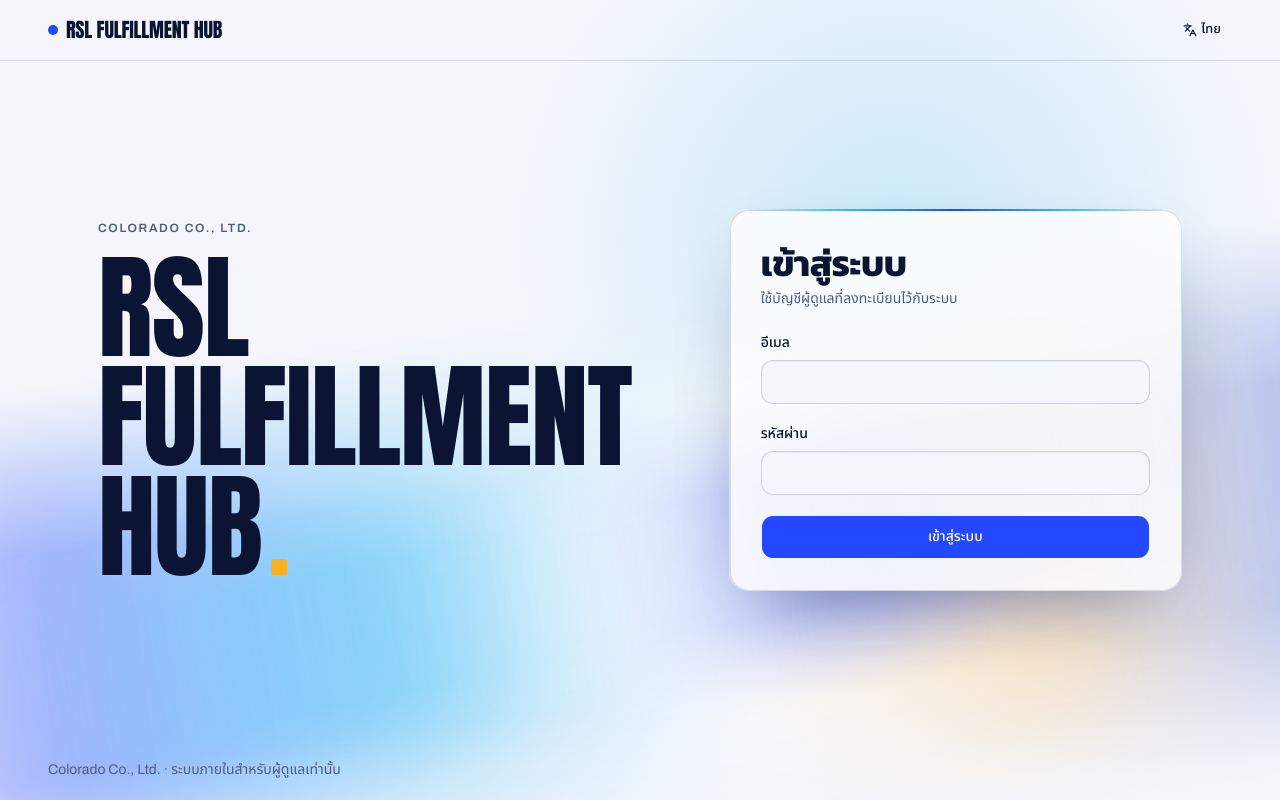
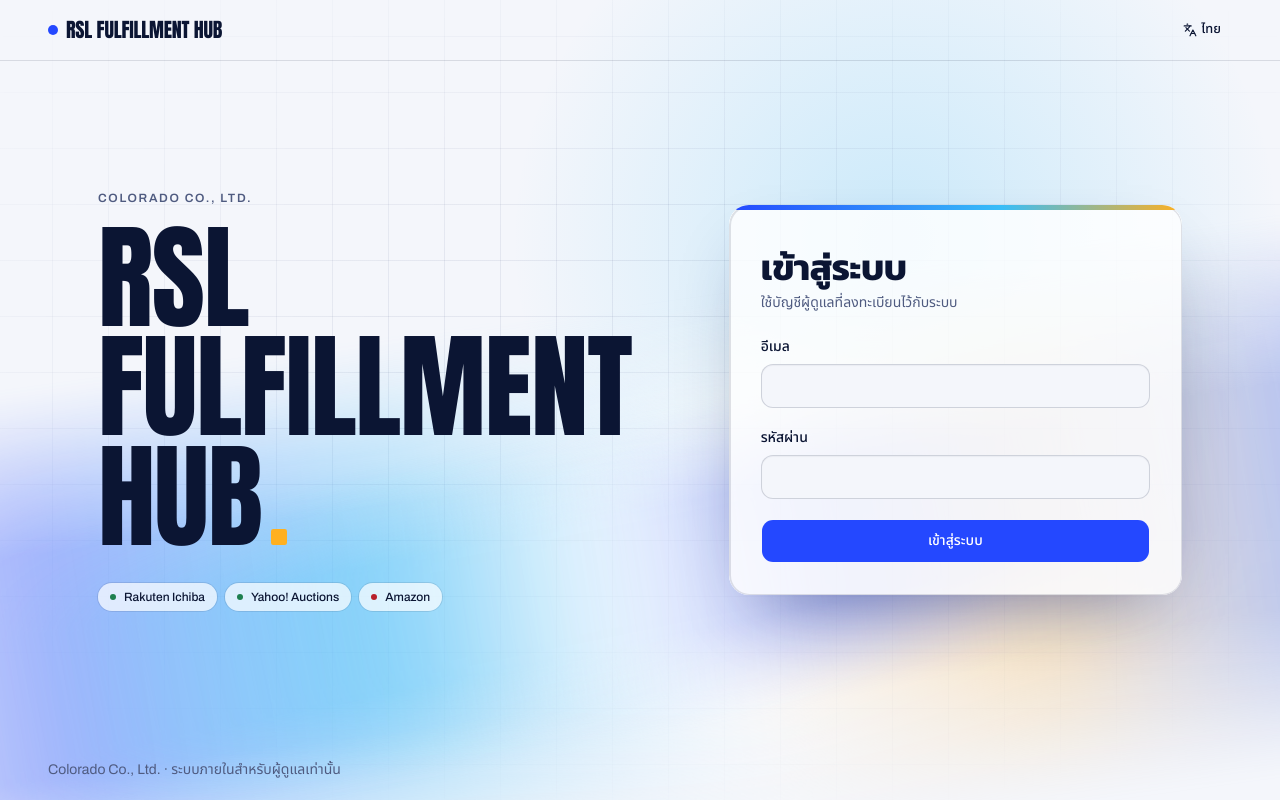
Before and after one commit to xbpkdi/01418321-final-project, a Next.js app: page /login in a window 1280 px wide. Built offline with nearby package versions, Linux system fonts and the light colour scheme.

Commit message:
style: calm the login title, keep the form card still and add a blueprint grid

```diff
--- a/src/app/globals.css
+++ b/src/app/globals.css
@@ -257,9 +257,13 @@
     animation: rise 0.7s var(--ease-out-expo) both;
   }
 
-  /* ตัวอักษรใน FlapTitle: ชี้แล้วเด้งและเปลี่ยนเป็น cobalt */
+  /* ตัวอักษรใน FlapTitle: พลิกขึ้นมาทีละตัวตอนโหลด ชี้ตัวไหนตัวนั้นเอียงและเป็น cobalt
+     fill-mode เป็น backwards เพื่อไม่ให้ค่าสุดท้ายของ animation ทับ transform ตอน hover */
   .flap-char {
     display: inline-block;
+    transform-origin: 50% 100%;
+    animation: flap-in 0.7s var(--ease-out-expo) backwards;
+    animation-delay: calc(var(--i, 0) * 45ms + 120ms);
     transition:
       transform 0.35s var(--ease-out-expo),
       color 0.2s;
@@ -269,23 +273,18 @@
     color: var(--cobalt);
   }
 
-  /* การ์ดกระจกที่เอียงตามเมาส์ (TiltCard) */
-  .tilt-stage {
-    perspective: 1100px;
-  }
-  .tilt-card {
+  /* การ์ดกระจก (GlowCard): ตัวการ์ดนิ่ง ขอบเรืองแสงตามเมาส์ แถบไล่สีด้านบน */
+  .glow-card {
     position: relative;
+    overflow: hidden;
     border-radius: 1.25rem;
-    background: color-mix(in srgb, #fff 80%, transparent);
+    background: color-mix(in srgb, #fff 82%, transparent);
     backdrop-filter: blur(18px) saturate(1.4);
     box-shadow:
       0 30px 70px -30px color-mix(in srgb, var(--navy) 45%, transparent),
       inset 0 1px 0 #fff;
-    transform: rotateX(var(--rx, 0deg)) rotateY(var(--ry, 0deg));
-    transition: transform 0.6s var(--ease-out-expo);
   }
-  /* ขอบไล่สีตามตำแหน่งเมาส์ */
-  .tilt-card::before {
+  .glow-card::before {
     content: "";
     position: absolute;
     inset: 0;
@@ -304,6 +303,27 @@
       linear-gradient(#000 0 0);
     mask-composite: exclude;
     pointer-events: none;
+  }
+  .glow-card::after {
+    content: "";
+    position: absolute;
+    inset: 0 0 auto;
+    height: 5px;
+    background: linear-gradient(90deg, var(--cobalt), var(--sky) 60%, var(--amber));
+  }
+
+  /* ตารางเส้นบางแบบกระดาษ blueprint จางลงที่ขอบ */
+  .grid-paper {
+    position: absolute;
+    inset: 0;
+    z-index: -1;
+    pointer-events: none;
+    background-image:
+      linear-gradient(color-mix(in srgb, var(--navy) 7%, transparent) 1px, transparent 1px),
+      linear-gradient(90deg, color-mix(in srgb, var(--navy) 7%, transparent) 1px, transparent 1px);
+    background-size: 56px 56px;
+    background-position: center;
+    mask-image: radial-gradient(ellipse 70% 60% at 50% 45%, #000 30%, transparent 100%);
   }
 
   /* แสงฟ้าจางๆ ตามเมาส์บนพื้นหลังทั้งหน้า */
@@ -347,6 +367,12 @@
     transform: rotate(-14deg) translateX(-8%);
   }
 }
+@keyframes flap-in {
+  from {
+    opacity: 0;
+    transform: perspective(600px) translateY(0.3em) rotateX(-75deg);
+  }
+}
 @keyframes rise {
   from {
     opacity: 0;
@@ -357,10 +383,10 @@
 @media (prefers-reduced-motion: reduce) {
   .ribbon,
   .ribbon-2,
-  .rise {
+  .rise,
+  .flap-char {
     animation: none;
   }
-  .tilt-card,
   .stat-card,
   .flap-char {
     transition: none;
--- a/src/app/login/page.tsx
+++ b/src/app/login/page.tsx
@@ -2,7 +2,8 @@
 
 // LoginScreen — UC 1A เข้าสู่ระบบ
 // โครงหน้าแนว poster: ชื่อระบบตัวใหญ่ซ้าย (split-flap) + การ์ดฟอร์มกระจกขวา
-// ด้านหลังเป็นแถบแสง ribbon โทนน้ำเงินและแสงจางๆ ตามเมาส์
+// ด้านหลังเป็นตาราง blueprint จางๆ + แถบแสง ribbon โทนน้ำเงิน + แสงจางๆ ตามเมาส์
+// ใต้หัวข้อเป็นป้ายช่องทางขายพร้อมสถานะการเชื่อมต่อ (ข้อมูลเดียวกับ dashboard)
 // ข้อความและเงื่อนไขตรวจสอบทุกอย่างมาจาก 00-use-case-descriptions.md
 
 import { useRef, useState } from "react";
@@ -14,7 +15,8 @@
 import { Spinner } from "@/components/ui/spinner";
 import { LanguageToggle } from "@/components/app-shell/language-toggle";
 import { FlapTitle } from "@/components/landing/flap-title";
-import { TiltCard } from "@/components/landing/tilt-card";
+import { GlowCard } from "@/components/landing/glow-card";
+import { MOCK_CONNECTIONS } from "@/mock/orders";
 import { usePrefersReducedMotion } from "@/hooks/use-prefers-reduced-motion";
 
 import { useT } from "@/lib/i18n/context";
@@ -86,6 +88,7 @@
       onPointerMove={trackGlow}
       className="cursor-glow relative isolate flex min-h-[100dvh] flex-col overflow-hidden"
     >
+      <div className="grid-paper" aria-hidden />
       <div className="ribbon" aria-hidden />
       <div className="ribbon ribbon-2" aria-hidden />
 
@@ -110,10 +113,23 @@
               />
             }
           />
+          <ul className="mt-8 flex flex-wrap gap-2">
+            {MOCK_CONNECTIONS.map((c) => (
+              <li
+                key={c.channel}
+                className="bg-card/70 inline-flex items-center gap-2 rounded-full px-3 py-1.5 text-xs font-medium ring-1 ring-foreground/10 backdrop-blur"
+              >
+                <span
+                  className={`size-1.5 rounded-full ${c.connected ? "bg-status-success" : "bg-status-cancelled"}`}
+                />
+                {c.channel}
+              </li>
+            ))}
+          </ul>
         </section>
 
         <div className="rise" style={{ animationDelay: "140ms" }}>
-          <TiltCard className="p-6 sm:p-8">
+          <GlowCard className="p-6 pt-8 sm:p-8 sm:pt-10">
             <h2 className="display text-4xl">{t.login.title}</h2>
             <p className="text-muted-foreground mt-2 text-sm">
               {t.login.description}
@@ -168,7 +184,7 @@
                 </Field>
               </FieldGroup>
             </form>
-          </TiltCard>
+          </GlowCard>
         </div>
       </main>
 
--- a/src/components/landing/flap-title.tsx
+++ b/src/components/landing/flap-title.tsx
@@ -1,18 +1,7 @@
-"use client";
-
-// หัวข้อแบบป้าย split-flap: ตอนโหลดตัวอักษรสุ่มวนแล้วหยุดทีละตัวจากซ้ายไปขวา
-// ชี้เมาส์ที่หัวข้อเพื่อสุ่มใหม่อีกรอบ ชี้ตัวอักษรเดี่ยวแล้วตัวนั้นเด้ง
-// ผู้ใช้ที่ตั้ง prefers-reduced-motion เห็นข้อความนิ่งทันที
-
-import { useCallback, useEffect, useRef, useState } from "react";
-import { usePrefersReducedMotion } from "@/hooks/use-prefers-reduced-motion";
-
-const GLYPHS = "ABCDEFGHIJKLMNOPQRSTUVWXYZ0123456789#";
-const TICK_MS = 45;
-// เวลาที่ตัวอักษรตัวแรกหยุด และระยะห่างระหว่างตัว (นับเป็นเวลา ไม่ใช่จำนวนรอบ
-// เพราะแท็บที่ไม่ได้โฟกัสจะถูกหน่วง setInterval)
-const SETTLE_MS = 280;
-const STAGGER_MS = 70;
+// หัวข้อตัวใหญ่ที่ตัวอักษรเป็นคำจริงตลอด ไม่สุ่มตัวอื่นมาแทน (สุ่มแล้วลายตา)
+// - ตอนโหลด: ตัวอักษรพลิกขึ้นมาทีละตัวจากซ้ายไปขวา ครั้งเดียว
+// - ชี้ตัวอักษรตัวไหน ตัวนั้นเอียงและเป็นสี cobalt
+// ภาพทั้งหมดอยู่ใน .flap-char ที่ globals.css ผู้ใช้ที่ตั้ง prefers-reduced-motion เห็นข้อความนิ่ง
 
 export function FlapTitle({
   text,
@@ -24,58 +13,24 @@
   /** ของตกแต่งต่อท้ายคำสุดท้าย ไม่ถูกตัดขึ้นบรรทัดใหม่แยกจากคำ */
   suffix?: React.ReactNode;
 }) {
-  const still = usePrefersReducedMotion();
-  const [shown, setShown] = useState(text);
-  const timer = useRef<number | null>(null);
-
-  const scramble = useCallback(() => {
-    if (timer.current !== null) return;
-    const start = performance.now();
-    timer.current = window.setInterval(() => {
-      const elapsed = performance.now() - start;
-      const next = [...text]
-        .map((ch, i) => {
-          if (ch === " " || elapsed > SETTLE_MS + i * STAGGER_MS) return ch;
-          return GLYPHS[Math.floor(Math.random() * GLYPHS.length)];
-        })
-        .join("");
-      setShown(next);
-      if (next === text && timer.current !== null) {
-        window.clearInterval(timer.current);
-        timer.current = null;
-      }
-    }, TICK_MS);
-  }, [text]);
-
-  useEffect(() => {
-    if (!still) scramble();
-    return () => {
-      if (timer.current !== null) window.clearInterval(timer.current);
-      timer.current = null;
-    };
-  }, [still, scramble]);
-
-  const chars = still ? text : shown;
+  let index = 0;
 
   return (
-    <h1
-      aria-label={text}
-      className={className}
-      onPointerEnter={still ? undefined : scramble}
-    >
-      {text.split(" ").map((word, w, words) => {
-        const start = words.slice(0, w).join(" ").length + (w > 0 ? 1 : 0);
-        return (
-          <span key={w} aria-hidden className="inline-block whitespace-nowrap">
-            {[...word].map((_, i) => (
-              <span key={i} className="flap-char">
-                {chars[start + i]}
-              </span>
-            ))}
-            {w < words.length - 1 ? " " : suffix}
-          </span>
-        );
-      })}
+    <h1 aria-label={text} className={className}>
+      {text.split(" ").map((word, w, words) => (
+        <span key={w} aria-hidden className="inline-block whitespace-nowrap">
+          {[...word].map((ch, i) => (
+            <span
+              key={i}
+              className="flap-char"
+              style={{ "--i": index++ } as React.CSSProperties}
+            >
+              {ch}
+            </span>
+          ))}
+          {w < words.length - 1 ? " " : suffix}
+        </span>
+      ))}
     </h1>
   );
 }
--- /dev/null
+++ b/src/components/landing/glow-card.tsx
@@ -0,0 +1,39 @@
+"use client";
+
+// การ์ดกระจกที่ขอบเรืองแสงตามตำแหน่งเมาส์ ตัวการ์ดอยู่นิ่ง (เอียงตามเมาส์แล้วมึนหัว)
+// JS แค่เซ็ต --mx/--my ส่วนภาพทั้งหมดอยู่ใน .glow-card ที่ globals.css
+
+import { useRef } from "react";
+import { cn } from "@/lib/utils";
+
+export function GlowCard({
+  className,
+  style,
+  children,
+}: {
+  className?: string;
+  style?: React.CSSProperties;
+  children: React.ReactNode;
+}) {
+  const ref = useRef<HTMLDivElement>(null);
+
+  function onMove(e: React.PointerEvent<HTMLDivElement>) {
+    if (e.pointerType !== "mouse") return;
+    const el = ref.current;
+    if (!el) return;
+    const r = el.getBoundingClientRect();
+    el.style.setProperty("--mx", `${((e.clientX - r.left) / r.width) * 100}%`);
+    el.style.setProperty("--my", `${((e.clientY - r.top) / r.height) * 100}%`);
+  }
+
+  return (
+    <div
+      ref={ref}
+      onPointerMove={onMove}
+      className={cn("glow-card", className)}
+      style={style}
+    >
+      {children}
+    </div>
+  );
+}
--- a/src/components/landing/tilt-card.tsx
+++ /dev/null
@@ -1,55 +0,0 @@
-"use client";
-
-// การ์ดที่เอียงตามเมาส์เล็กน้อย และมีแสงขอบวิ่งตามตำแหน่งเมาส์
-// JS แค่เซ็ต --mx/--my/--rx/--ry ส่วนภาพทั้งหมดอยู่ใน .tilt-card ที่ globals.css
-
-import { useRef } from "react";
-import { cn } from "@/lib/utils";
-
-const MAX_DEG = 5;
-
-export function TiltCard({
-  className,
-  style,
-  children,
-}: {
-  className?: string;
-  style?: React.CSSProperties;
-  children: React.ReactNode;
-}) {
-  const ref = useRef<HTMLDivElement>(null);
-
-  function onMove(e: React.PointerEvent<HTMLDivElement>) {
-    if (e.pointerType !== "mouse") return;
-    const el = ref.current;
-    if (!el) return;
-    const r = el.getBoundingClientRect();
-    const x = (e.clientX - r.left) / r.width;
-    const y = (e.clientY - r.top) / r.height;
-    el.style.setProperty("--mx", `${x * 100}%`);
-    el.style.setProperty("--my", `${y * 100}%`);
-    el.style.setProperty("--ry", `${(x - 0.5) * MAX_DEG * 2}deg`);
-    el.style.setProperty("--rx", `${(0.5 - y) * MAX_DEG * 2}deg`);
-  }
-
-  function onLeave() {
-    const el = ref.current;
-    if (!el) return;
-    el.style.setProperty("--rx", "0deg");
-    el.style.setProperty("--ry", "0deg");
-  }
-
-  return (
-    <div className="tilt-stage">
-      <div
-        ref={ref}
-        onPointerMove={onMove}
-        onPointerLeave={onLeave}
-        className={cn("tilt-card", className)}
-        style={style}
-      >
-        {children}
-      </div>
-    </div>
-  );
-}
```
Also changed, not shown: 1 other file (tests, documents, lock files or other folders).
